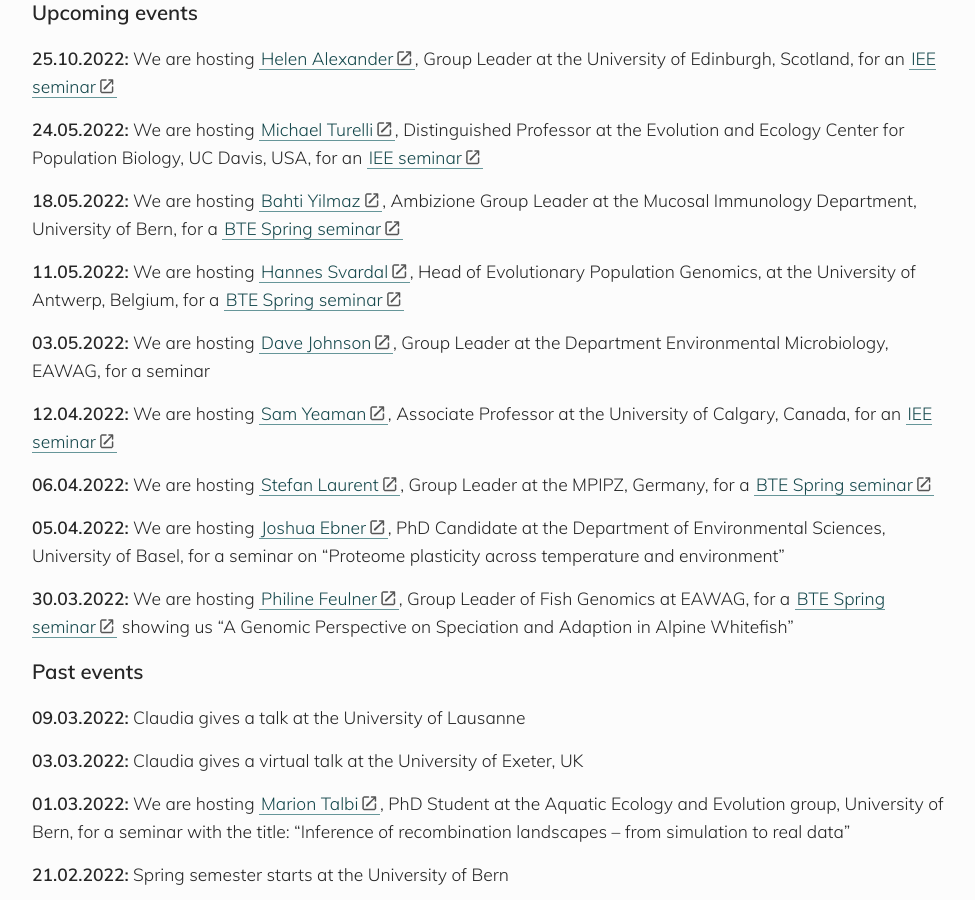
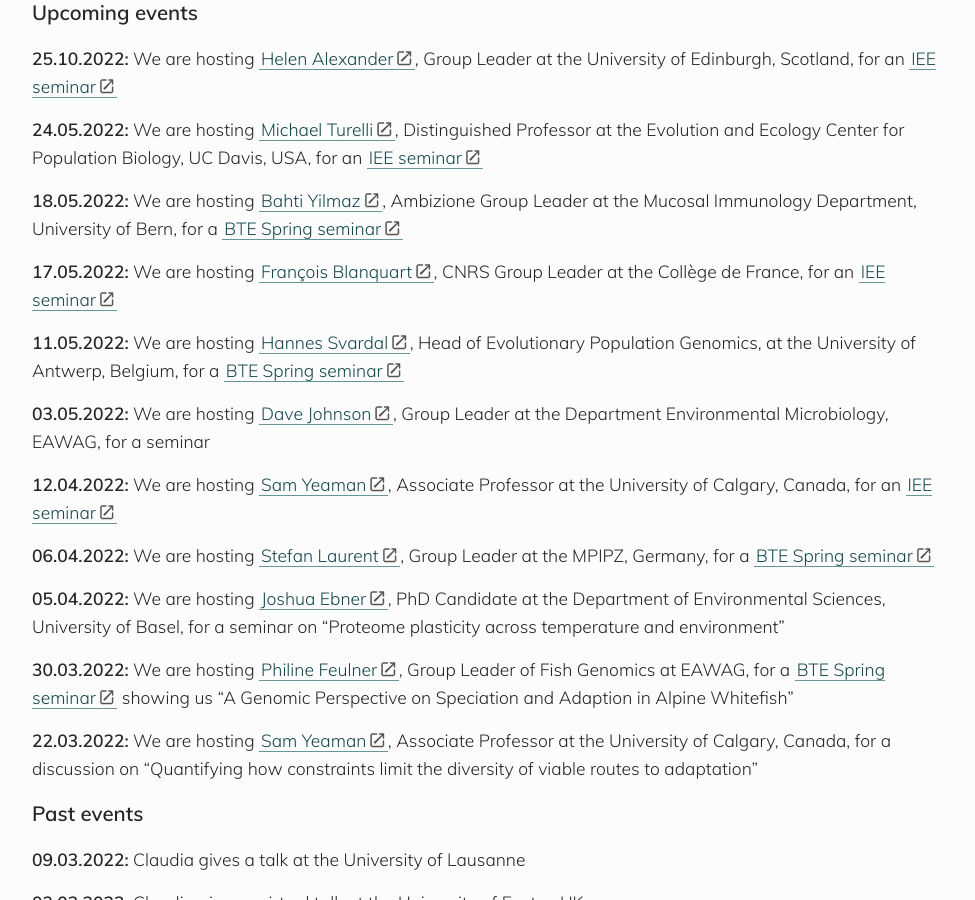
Before and after one commit to banklab/banklab.github.io, a Jekyll site: the page built from index.md, in a window 1280 px wide and 900 px high, scrolled down 733 px. Shown: the whole window, without its empty margins (148-1123 px from the left). Built offline with Jekyll 4.4.1, drawn with Linux system fonts in a browser that asks for light colours; some web fonts are replaced; comment, search, counter and statistics services are not loaded.

Commit message:
Update index.md
Added more speakers

```diff
--- a/index.md
+++ b/index.md
@@ -26,6 +26,8 @@
 
 **18.05.2022:** We are hosting [Bahti Yilmaz](https://www.mucosalimmunology.ch/en/lab-members/dr-bahtiyar-yilmaz.html), Ambizione Group Leader at the Mucosal Immunology Department, University of Bern, for a [BTE Spring seminar](https://www.iee.unibe.ch/studies/lecture_series_in_behavioral_theoretical_and_evolutionary_biology/index_eng.html)
 
+**17.05.2022:** We are hosting [François Blanquart](https://sites.google.com/site/francoisblanquart/home), CNRS Group Leader at the Collège de France, for an [IEE seminar](https://www.iee.unibe.ch/studies/lecture_series_in_ecology_and_evolution/index_eng.html)
+
 **11.05.2022:** We are hosting [Hannes Svardal](https://www.uantwerpen.be/en/staff/hannes-svardal/svardal-lab/), Head of Evolutionary Population Genomics, at the University of Antwerp, Belgium, for a [BTE Spring seminar](https://www.iee.unibe.ch/studies/lecture_series_in_behavioral_theoretical_and_evolutionary_biology/index_eng.html)
 
 **03.05.2022:** We are hosting [Dave Johnson](https://www.eawag.ch/en/aboutus/portrait/organisation/staff/profile/david-johnson/show/), Group Leader at the Department Environmental Microbiology, EAWAG, for a seminar
@@ -37,6 +39,8 @@
 **05.04.2022:** We are hosting [Joshua Ebner](https://duw.unibas.ch/en/research-groups/geoecology/staff/joshua-niklas-ebner/), PhD Candidate at the Department of Environmental Sciences, University of Basel, for a seminar on "Proteome plasticity across temperature and environment"
 
 **30.03.2022:** We are hosting [Philine Feulner](https://www.eawag.ch/en/department/fishec/main-focus/fish-genomics/), Group Leader of Fish Genomics at EAWAG, for a [BTE Spring seminar](https://www.iee.unibe.ch/studies/lecture_series_in_behavioral_theoretical_and_evolutionary_biology/index_eng.html) showing us "A Genomic Perspective on Speciation and Adaption in Alpine Whitefish"
+
+**22.03.2022:** We are hosting [Sam Yeaman](https://yeamanlab.weebly.com/), Associate Professor at the University of Calgary, Canada, for a discussion on "Quantifying how constraints limit the diversity of viable routes to adaptation"
 
 ### Past events
 
```
